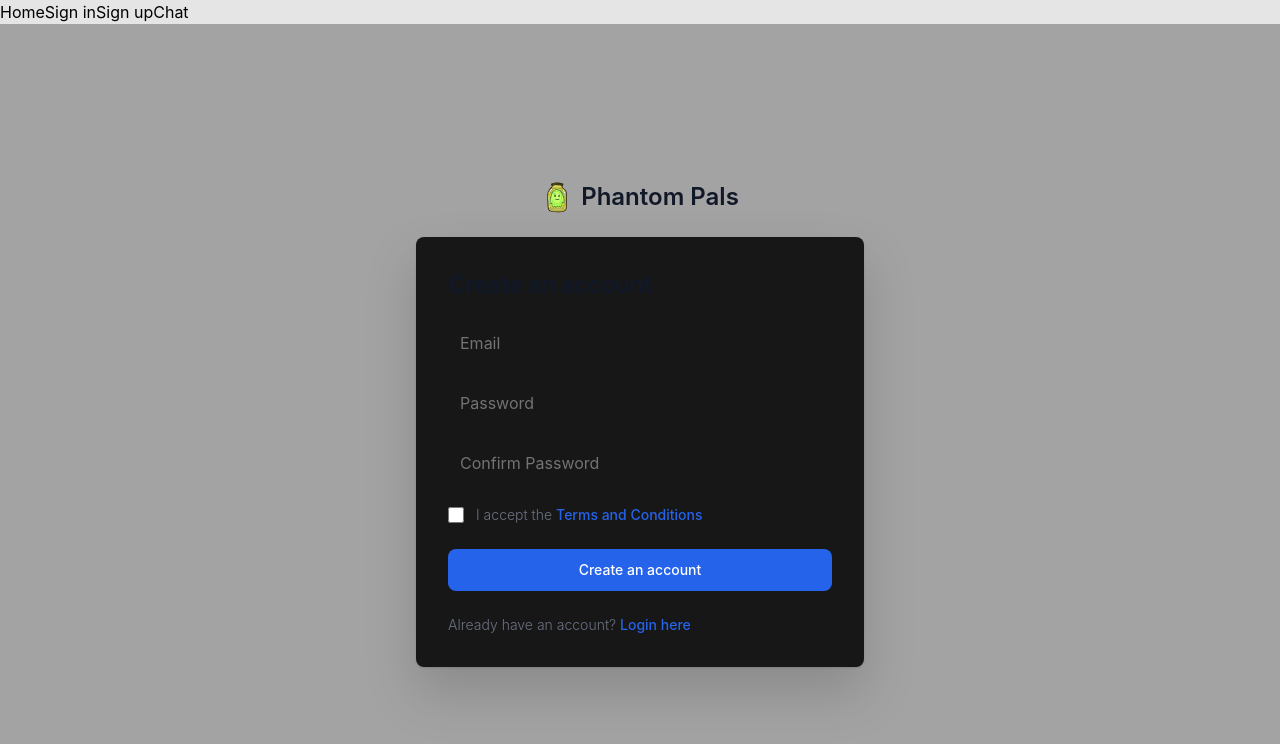
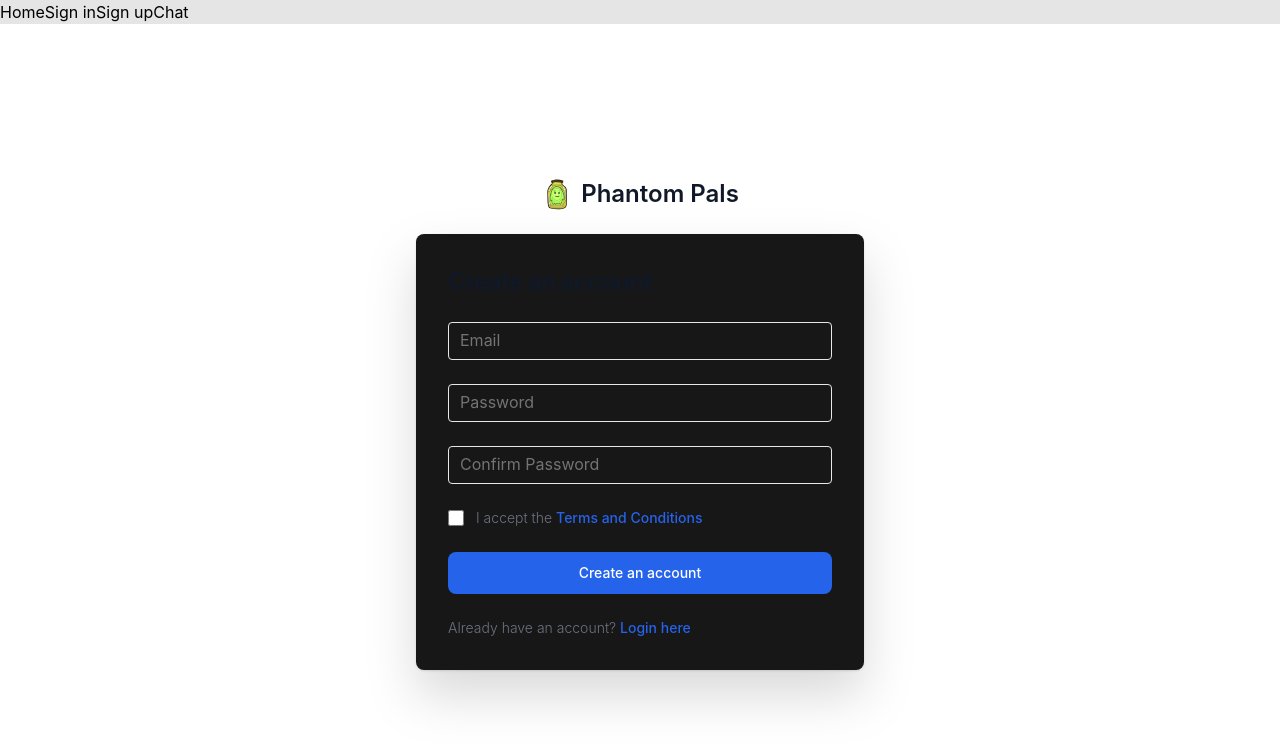
Before and after one commit to nugmara/Snapchat-Chat, a React (Vite) app in the folder client/: page /signup in a window 1280 px wide. Shown: the top 744 px of the page. Built offline with nearby package versions, Linux system fonts and the light colour scheme; no server answers.

Commit message:
Change some styles on SignUp and Home

```diff
--- a/client/src/auth/SignUp.jsx
+++ b/client/src/auth/SignUp.jsx
@@ -5,7 +5,7 @@
 
 function SignUp() {
   return (
-    <section className="bg-neutral-400">
+    <section className="bg-transparent">
       <div className="flex flex-col items-center justify-center px-6 py-8 mx-auto md:h-screen lg:py-0">
         <a
           href="#"
@@ -25,7 +25,7 @@
                   type="email"
                   name="email"
                   id="email"
-                  className="peer block min-h-[auto] w-full rounded border-0 bg-transparent px-3 py-[0.32rem] leading-[1.6] outline-none transition-all duration-200 ease-linear focus:placeholder:opacity-200 data-[te-input-state-active]:placeholder:opacity-100 motion-reduce:transition-none dark:placeholder:text-neutral-200 [&:not([data-te-input-placeholder-active])]:placeholder:opacity-0 dark:text-white"
+                  className="peer block min-h-[auto] w-full rounded border bg-transparent px-3 py-[0.32rem] leading-[1.6] outline-none transition-all duration-200 ease-linear focus:placeholder:opacity-200 data-[te-input-state-active]:placeholder:opacity-100 motion-reduce:transition-none dark:placeholder:text-neutral-200 [&:not([data-te-input-placeholder-active])]:placeholder:opacity-0 dark:text-white"
                   placeholder="Email"
                 />
                 <label
@@ -35,17 +35,17 @@
                   Email
                 </label>
               </div>
-              <div className="relative mb-4" data-te-input-wrapper-init>
+              <div className="relative mb-4 group" data-te-input-wrapper-init>
                 <input
                   type="password"
-                  className="peer block min-h-[auto] w-full rounded border-0 bg-transparent px-3 py-[0.32rem] leading-[1.6] outline-none transition-all duration-200 ease-linear focus:placeholder:opacity-100 data-[te-input-state-active]:placeholder:opacity-100 motion-reduce:transition-none dark:placeholder:text-neutral-200 [&:not([data-te-input-placeholder-active])]:placeholder:opacity-0"
+                  className="peer block min-h-[auto] w-full rounded border bg-transparent px-3 py-[0.32rem] leading-[1.6] outline-none transition-all duration-200 ease-linear focus:placeholder-[blue] data-[te-input-state-active]:placeholder-[blue] motion-reduce:transition-none dark:placeholder:text-neutral-200 [&:not([data-te-input-placeholder-active])]:placeholder:opacity-0 dark:text-white"
                   id="password"
                   name="password"
                   placeholder="Password"
                 />
                 <label
-                  htmlFor="exampleFormControlInput11"
-                  className="pointer-events-none absolute left-3 top-0 mb-0 max-w-[90%] origin-[0_0] truncate pt-[0.37rem] leading-[1.6] text-neutral-500 transition-all duration-200 ease-out peer-focus:-translate-y-[0.9rem] peer-focus:scale-[0.8] peer-focus:text-primary peer-data-[te-input-state-active]:-translate-y-[0.9rem] peer-data-[te-input-state-active]:scale-[0.8] motion-reduce:transition-none dark:text-neutral-200 dark:peer-focus:text-primary"
+                  htmlFor="password"
+                  className="pointer-events-none absolute left-3 top-0 mb-0 max-w-[90%] origin-[0_0] truncate pt-[0.37rem] leading-[1.6] text-neutral-500 transition-all duration-200 ease-out peer-focus:-translate-y-[0.9rem] peer-focus:scale-[0.8] peer-focus:text-blue peer-data-[te-input-state-active]:-translate-y-[0.9rem] peer-data-[te-input-state-active]:scale-[0.8] motion-reduce:transition-none dark:text-neutral-200 dark:peer-focus:text-blue"
                 >
                   Password
                 </label>
@@ -53,7 +53,7 @@
               <div className="relative mb-4" data-te-input-wrapper-init>
                 <input
                   type="confirm-password"
-                  className="peer block min-h-[auto] w-full rounded border-0 bg-transparent px-3 py-[0.32rem] leading-[1.6] outline-none transition-all duration-200 ease-linear focus:placeholder:opacity-100 data-[te-input-state-active]:placeholder:opacity-100 motion-reduce:transition-none dark:placeholder:text-neutral-200 [&:not([data-te-input-placeholder-active])]:placeholder:opacity-0"
+                  className="peer block min-h-[auto] w-full rounded border  bg-transparent px-3 py-[0.32rem] leading-[1.6] outline-none transition-all duration-200 ease-linear focus:placeholder:opacity-100 data-[te-input-state-active]:placeholder:opacity-100 motion-reduce:transition-none dark:placeholder:text-neutral-200 [&:not([data-te-input-placeholder-active])]:placeholder:opacity-0 dark:text-white"
                   id="confirm-password"
                   name="confirm-password"
                   placeholder="Confirm Password"
--- a/client/src/pages/Home.jsx
+++ b/client/src/pages/Home.jsx
@@ -1,3 +1,4 @@
+
 function Home() {
   return (
     <div className="h-screen flex items-center justify-center align-top bg-[conic-gradient(var(--tw-gradient-stops))] from-neutral-400 via-stone-700 to-neutral-900">
@@ -5,6 +6,7 @@
       <p className=" tfont-serif ext-xl text-white text-center absolute inset-x-0 top-6 tracking-widest">
         A <br /> Ghost <br /> Chat <br /> —
       </p>
+    {/* <SignUp /> */}
     </div>
   );
 }
```
